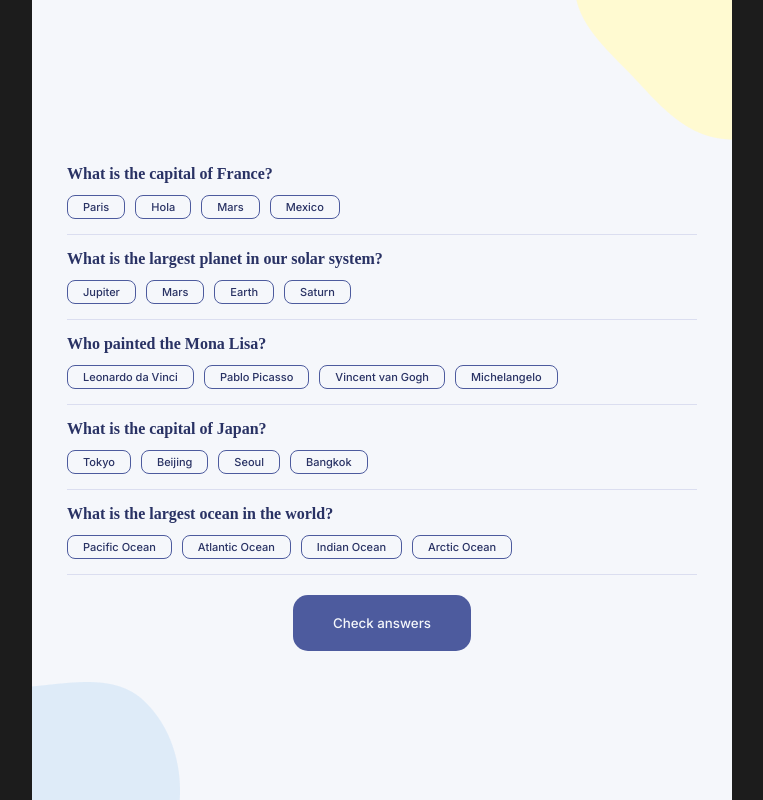
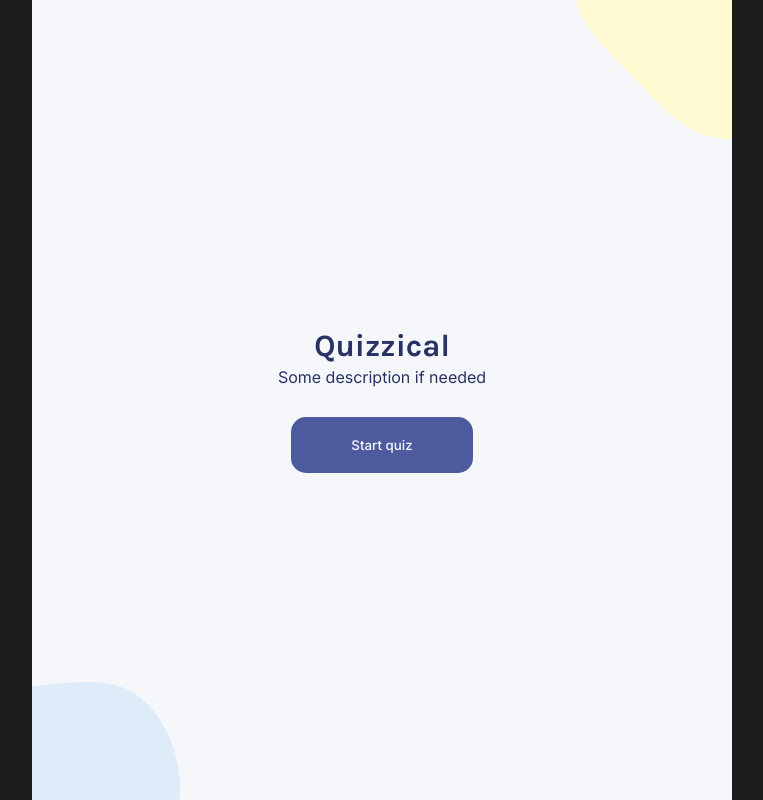
Before and after one commit to AcharaChisomSolomon/quizzical, a React (Vite) app: page / in a window 1280 px wide. Shown: the whole page, without its empty margins (258-1021 px from the left). Built offline with nearby package versions, Linux system fonts and the light colour scheme.

Commit message:
data collection from API handled

```diff
--- a/package.json
+++ b/package.json
@@ -10,6 +10,7 @@
     "preview": "vite preview"
   },
   "dependencies": {
+    "he": "^1.2.0",
     "react": "^18.2.0",
     "react-dom": "^18.2.0"
   },
--- a/src/App.jsx
+++ b/src/App.jsx
@@ -1,11 +1,71 @@
+import { useEffect, useState } from "react"
+import he from 'he'
 import Quizzes from "./components/Quizzes"
 import StartPage from "./components/StartPage"
 
 const App = () => {
+  const [questions, setQuestions] = useState([])
+  const [gameInSession, setGameInSession] = useState(false)
+
+
+  console.log(questions)
+
+
+  useEffect(() => {
+    if (gameInSession) {
+      const response = fetch(
+        "https://opentdb.com/api.php?amount=5&category=19&difficulty=easy&type=multiple"
+      );
+      response
+        .then((r) => r.json())
+        .then((data) => {
+          let results = data.results
+          results = results.map((r, i) => ({
+            ...r,
+            id: i,
+            question: he.decode(r.question),
+            potentialAnswers: getObjFromArr(r.correct_answer, r.incorrect_answers)
+          }))
+          setQuestions(results)
+        });
+    }
+  }, [gameInSession])
+
+
+  const shuffleArray = (array) => {
+    for (let i = array.length - 1; i > 0; i--) {
+      let j = Math.floor(Math.random() * (i + 1));
+      [array[i], array[j]] = [array[j], array[i]];
+    }
+    return array;
+  }
+
+
+  const getObjFromArr = (val, arr) => {
+    let newArr = [...arr, val]
+    newArr = shuffleArray(newArr)
+    return newArr.map((val, i) => ({
+      option: he.decode(val),
+      id: i,
+      isSelected: false
+    }))
+  }
+
+
+  const startQuiz = () => {
+    setGameInSession(!gameInSession)
+  }
+
+
   return (
     <main className="main">
-      {/* <StartPage /> */}
-      <Quizzes />
+      {!gameInSession && <StartPage startQuiz={startQuiz} />}
+      {gameInSession
+        && questions.length !== 0
+        && <Quizzes
+          quizzes={questions}
+
+        />}
     </main>
   )
 }
--- a/src/components/Quiz.jsx
+++ b/src/components/Quiz.jsx
@@ -1,11 +1,20 @@
 const Quiz = ({ quiz }) => {
-    const { question, options } = quiz
+    const { question, potentialAnswers } = quiz
 
     return (
         <div className="quiz">
             <h3 className="quiz-question">{ question }</h3>
             <div className="quiz-options">
-                {options.map((o, i) => <span key={i} className="quiz-option">{ o }</span>)}
+                {
+                    potentialAnswers
+                        .map(a =>
+                            <span
+                                key={a.id}
+                                className="quiz-option"
+                            >
+                                {a.option}
+                            </span>)
+                }
             </div>
         </div>
     )
--- a/src/components/Quizzes.jsx
+++ b/src/components/Quizzes.jsx
@@ -1,39 +1,17 @@
 import Quiz from "./Quiz";
 
-const Quizzes = () => {
-    const quizzes = [
-        {
-          id: 1,
-          question: "What is the capital of France?",
-          options: ["Paris", "Hola", "Mars", "Mexico"],
-        },
-        {
-          id: 2,
-          question: "What is the largest planet in our solar system?",
-          options: ["Jupiter", "Mars", "Earth", "Saturn"],
-        },
-        {
-          id: 3,
-          question: "Who painted the Mona Lisa?",
-          options: ["Leonardo da Vinci", "Pablo Picasso", "Vincent van Gogh", "Michelangelo"],
-        },
-        {
-        id: 4,
-        question: "What is the capital of Japan?",
-        options: ["Tokyo", "Beijing", "Seoul", "Bangkok"],
-        },
-        {
-        id: 5,
-        question: "What is the largest ocean in the world?",
-        options: ["Pacific Ocean", "Atlantic Ocean", "Indian Ocean", "Arctic Ocean"],
-        },
-    ];
+const Quizzes = ({ quizzes }) => {
 
     return (
       <div className="quizzes">
-        {quizzes.map((q) => (
-          <Quiz key={q.id} quiz={q} />
-        ))}
+            {
+                quizzes.map((q, i) => (
+                    <Quiz
+                        key={q.id}
+                        quiz={q}
+                    />
+                ))
+            }
         <div className="quizzes-btn_container">
           <p className="score-text">You scored 3/5 correct answers</p>
           <button className="quizzes-btn">Check answers</button>
--- a/src/components/StartPage.jsx
+++ b/src/components/StartPage.jsx
@@ -1,9 +1,12 @@
-const StartPage = () => {
+const StartPage = ({ startQuiz }) => {
     return (
         <div className="starter">
             <h1 className="start-heading">Quizzical</h1>
             <p className="start-description">Some description if needed</p>
-            <button className="start-btn">Start quiz</button>
+            <button
+                className="start-btn"
+                onClick={startQuiz}
+            >Start quiz</button>
         </div>
     )
 }
--- a/src/index.css
+++ b/src/index.css
@@ -48,6 +48,9 @@ body {
     font-family: Inter;
     font-weight: 500;
     cursor: pointer;
+}
+.start-btn:hover {
+    background: #293264;
 }
 
 
```
Also changed, not shown: 1 other file (tests, documents, lock files or other folders).
